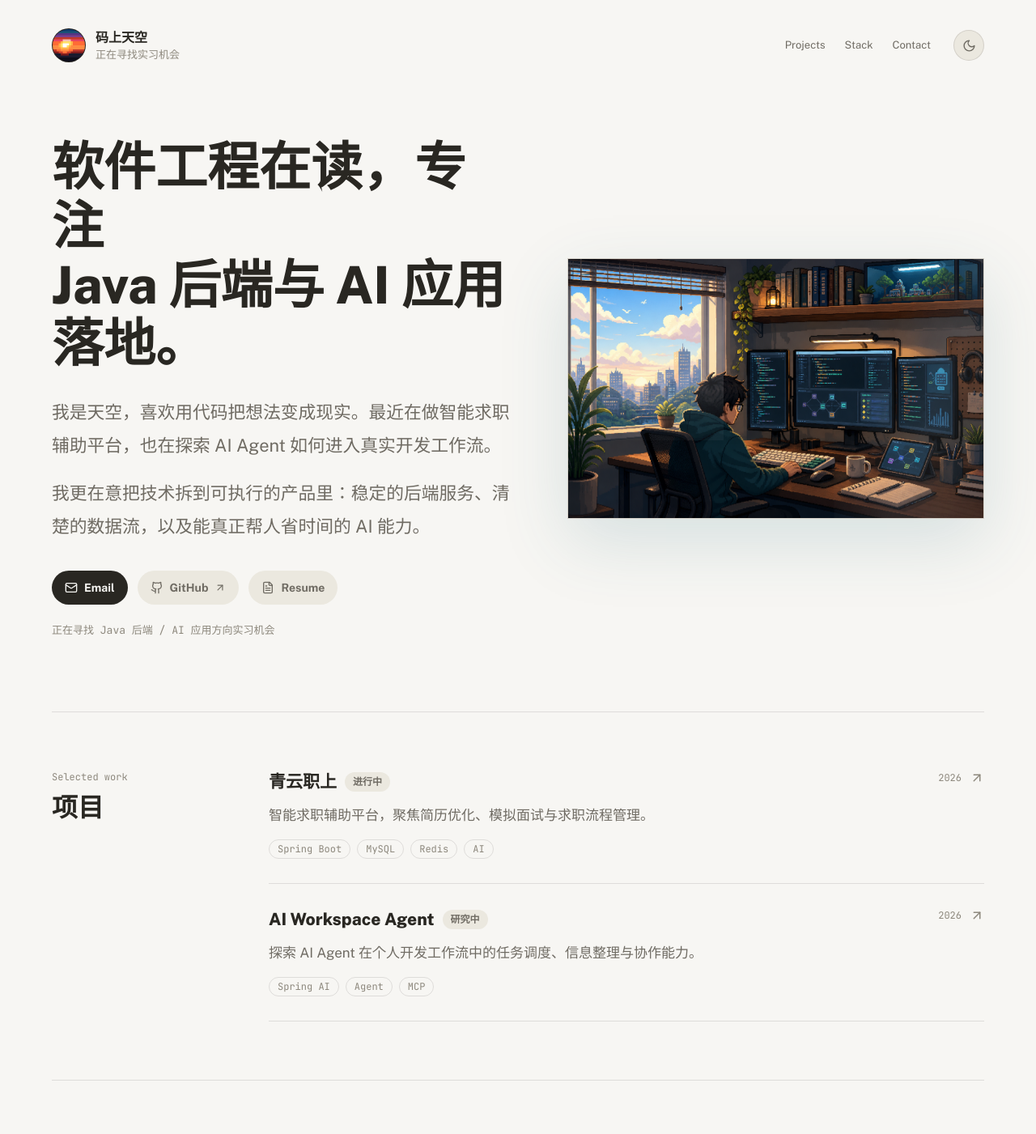
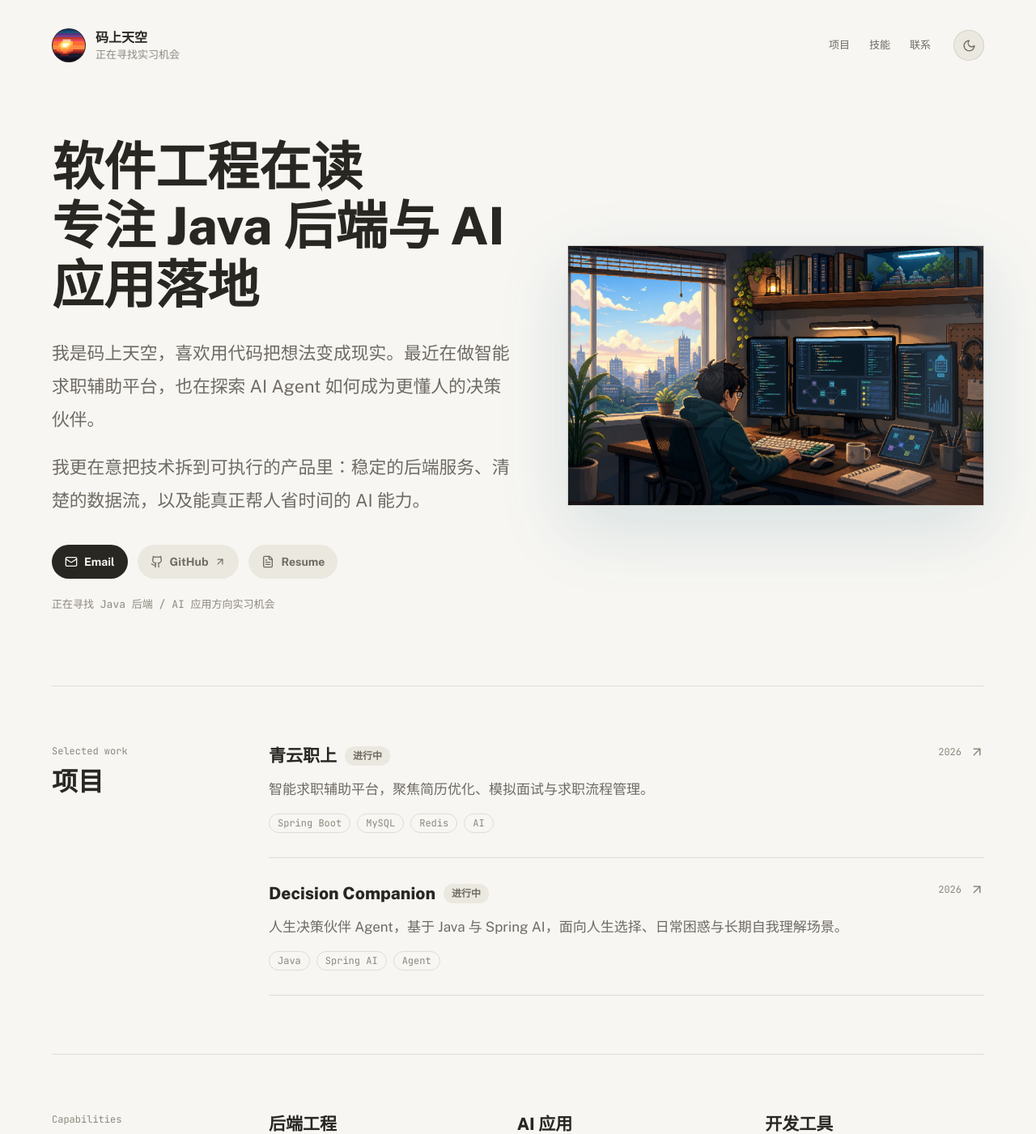
Before and after one commit to Sky-Sheepfold/homepage, a React (Vite) app: page / in a window 1280 px wide. Shown: the top 1401 px of the page at 81% size. Built offline with nearby package versions, Linux system fonts and the light colour scheme; no server answers.

Commit message:
style(homepage): 更新项目展示与导航文案

```diff
--- a/src/App.tsx
+++ b/src/App.tsx
@@ -16,11 +16,11 @@ const projects = [
     year: '2026',
   },
   {
-    name: 'AI Workspace Agent',
-    description: '探索 AI Agent 在个人开发工作流中的任务调度、信息整理与协作能力。',
-    tags: ['Spring AI', 'Agent', 'MCP'],
-    href: 'https://github.com/Sky-Sheepfold/Personal-AI-Workspace-Agent/tree/develop',
-    status: '研究中',
+    name: 'Decision Companion',
+    description: '人生决策伙伴 Agent，基于 Java 与 Spring AI，面向人生选择、日常困惑与长期自我理解场景。',
+    tags: ['Java', 'Spring AI', 'Agent'],
+    href: 'https://github.com/Sky-Sheepfold/decision-companion',
+    status: '进行中',
     year: '2026',
   },
 ];
@@ -36,7 +36,7 @@ const stackGroups = [
   },
   {
     title: '开发工具',
-    items: ['Git', 'Docker', 'Linux', 'React', 'TypeScript'],
+    items: ['Git', 'Docker', 'Linux', 'Maven'],
   },
 ];
 
@@ -186,9 +186,9 @@ function App() {
         </a>
 
         <nav className="nav-links" aria-label="页面导航">
-          <a href="#projects">Projects</a>
-          <a href="#stack">Stack</a>
-          <a href="#contact">Contact</a>
+          <a href="#projects">项目</a>
+          <a href="#stack">技能</a>
+          <a href="#contact">联系</a>
         </nav>
 
         <ThemeSwitcher theme={theme} onThemeChange={handleThemeChange} />
@@ -197,13 +197,13 @@ function App() {
       <section id="top" className="hero-section" aria-labelledby="hero-title">
         <div className="hero-copy">
           <h1 id="hero-title">
-            <span>软件工程在读，专注</span>
-            <span>Java 后端与 AI 应用落地。</span>
+            <span>软件工程在读</span>
+            <span>专注 Java 后端与 AI 应用落地</span>
           </h1>
           <div className="hero-body">
             <p>
-              我是天空，喜欢用代码把想法变成现实。最近在做智能求职辅助平台，也在探索
-              AI Agent 如何进入真实开发工作流。
+              我是码上天空，喜欢用代码把想法变成现实。最近在做智能求职辅助平台，也在探索
+              AI Agent 如何成为更懂人的决策伙伴。
             </p>
             <p>
               我更在意把技术拆到可执行的产品里：稳定的后端服务、清楚的数据流，以及能真正帮人省时间的 AI 能力。
--- a/src/components/ChatSection.tsx
+++ b/src/components/ChatSection.tsx
@@ -17,7 +17,7 @@ const KNOWLEDGE: { keywords: string[]; answer: string }[] = [
   {
     keywords: ['做什么', '在做什么', '最近', '当前', '现在'],
     answer:
-      '天空目前主要在做两件事：\n1. 「青云职上」— 一个智能求职辅助平台，帮助求职者优化简历、模拟面试等\n2. Personal AI Workspace Agent — 研究 AI Agent 在个人工作流中的应用',
+      '天空目前主要在做两件事：\n1. 「青云职上」— 一个智能求职辅助平台，帮助求职者优化简历、模拟面试等\n2. Decision Companion — 基于 Java 和 Spring AI 的人生决策伙伴 Agent',
   },
   {
     keywords: ['联系', '邮箱', 'email', '微信', '怎么找你'],
@@ -27,7 +27,7 @@ const KNOWLEDGE: { keywords: string[]; answer: string }[] = [
   {
     keywords: ['技术栈', '技术', '会什么', '擅长', '技能', 'stack'],
     answer:
-      '天空的主要技术栈：\n• 后端：Java / Spring Boot / MyBatis-Plus\n• 数据库：MySQL / Redis\n• AI 应用：LangChain4j / Prompt Engineering\n• 工具：Git / Docker / Linux\n• 前端基础：React / TypeScript',
+      '天空的主要技术栈：\n• 后端：Java / Spring Boot / MyBatis-Plus\n• 数据库：MySQL / Redis\n• AI 应用：Spring AI / LangChain4j / Prompt Engineering\n• 工具：Git / Docker / Linux / Maven',
   },
   {
     keywords: ['青云', '求职', '平台', '项目', 'qingyun'],
@@ -45,9 +45,9 @@ const KNOWLEDGE: { keywords: string[]; answer: string }[] = [
       '天空是重庆某高校软件工程专业大三在读学生，对后端开发和 AI 应用有浓厚兴趣和实战经验。',
   },
   {
-    keywords: ['agent', 'ai', '智能体', 'workspace'],
+    keywords: ['agent', 'ai', '智能体', 'decision', 'companion', '决策', '陪伴'],
     answer:
-      '天空在研究 AI Agent 的实际应用，特别是 Personal AI Workspace Agent — 让 AI Agent 帮助管理日常开发工作流，比如自动化任务调度、信息整理、代码辅助等。他相信 AI Agent 是未来开发者的标配工具。',
+      '天空在做 Decision Companion，一个面向人生选择、日常困惑与长期自我理解的 AI 决策陪伴应用。它会通过对话持续提炼用户的价值观、决策历史和情绪模式，让 AI 不只是回答当下问题，而是逐渐更懂你。',
   },
   {
     keywords: ['兴趣', '爱好', '喜欢', '平时'],
--- a/src/components/ProfileSection.tsx
+++ b/src/components/ProfileSection.tsx
@@ -17,7 +17,7 @@ const infoCards = [
   {
     icon: Sparkles,
     label: '当前项目',
-    value: '青云职上 / AI Workspace Agent',
+    value: '青云职上 / Decision Companion',
   },
   {
     icon: BookOpen,
--- a/src/components/WorksSection.tsx
+++ b/src/components/WorksSection.tsx
@@ -11,11 +11,11 @@ const works = [
     year: '2026',
   },
   {
-    name: 'AI Workspace Agent',
-    description: '研究 AI Agent 在个人工作流中的实际应用，探索智能体协作的可能性',
-    tags: ['Spring AI', 'Agent', 'MCP'],
-    link: 'https://github.com/Sky-Sheepfold/Personal-AI-Workspace-Agent/tree/develop',
-    stats: '研究中',
+    name: 'Decision Companion',
+    description: '基于 Java 与 Spring AI 的人生决策伙伴 Agent，持续沉淀个人长期档案',
+    tags: ['Java', 'Spring AI', 'Agent'],
+    link: 'https://github.com/Sky-Sheepfold/decision-companion',
+    stats: '进行中',
     year: '2026',
   },
 ];
```
